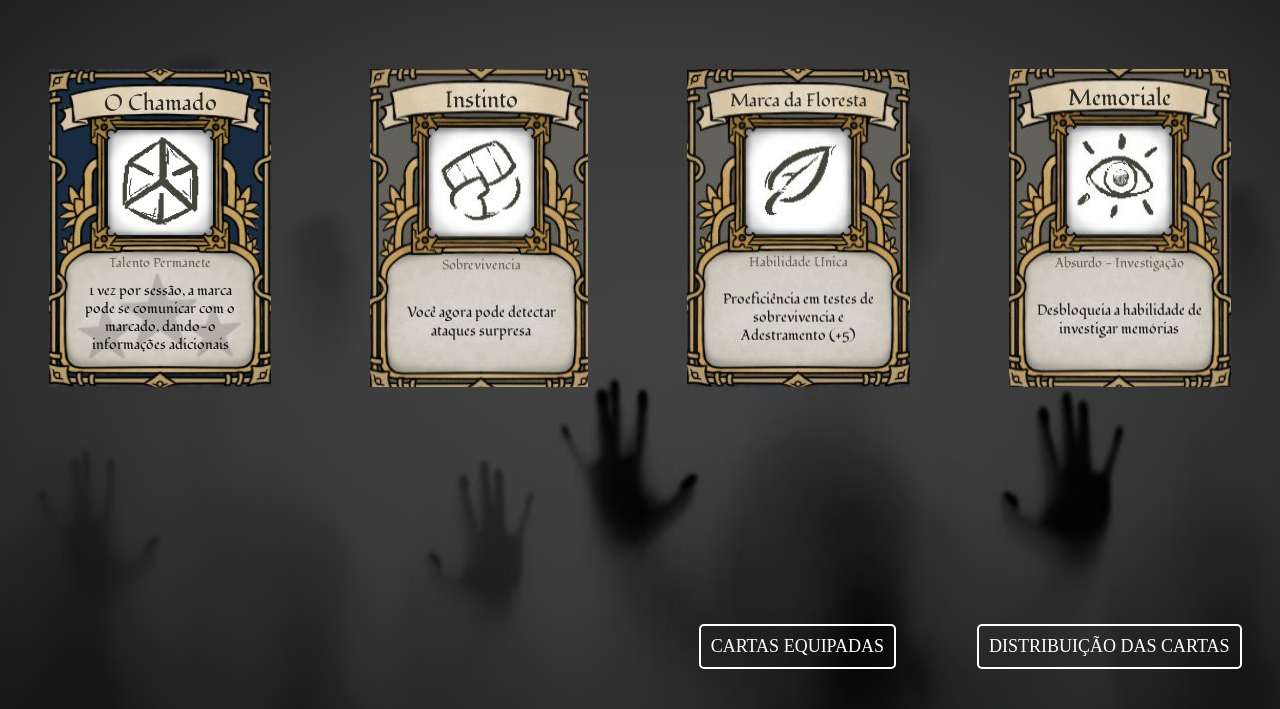
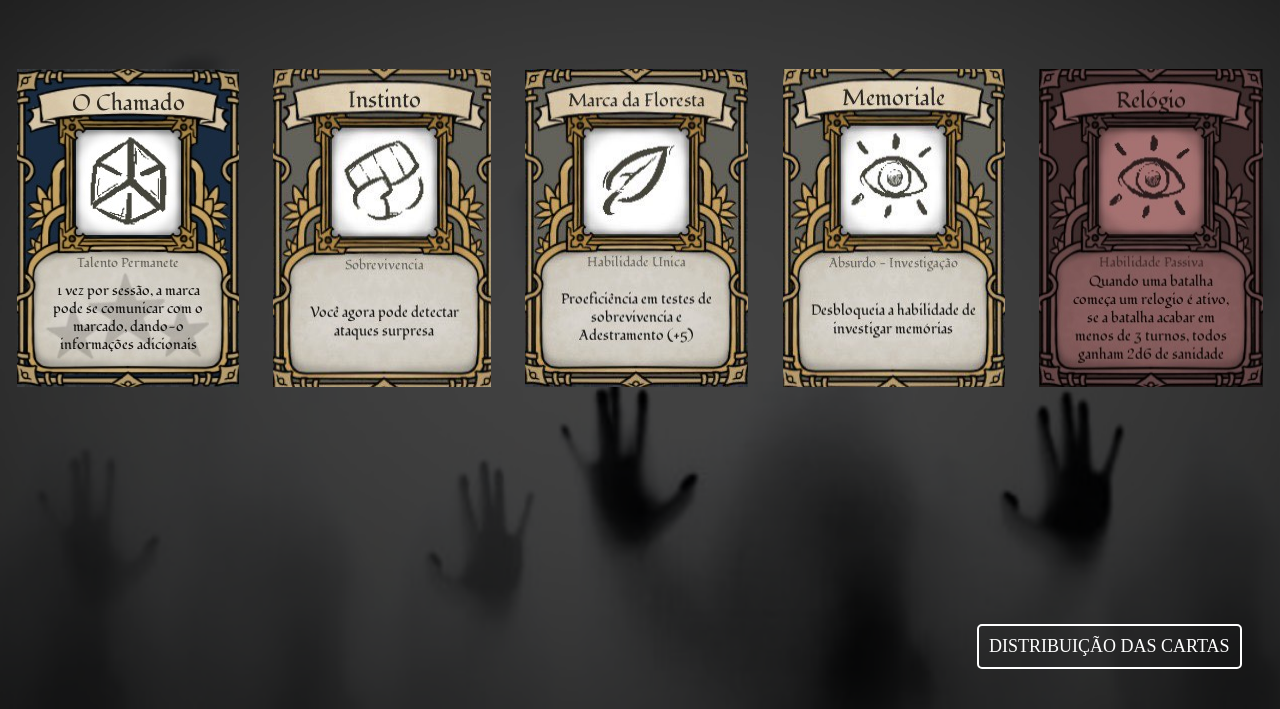
Before and after one commit to DayRay/Key, a plain HTML site: page index.html in a window 1280 px wide. Shown: the part 91-800 px from the top of the page. Drawn offline with Linux system fonts and the light colour scheme.

Commit message:
New.EmptySlot

```diff
--- a/index.html
+++ b/index.html
@@ -19,7 +19,7 @@
     <body>
         <footer>
             <a class="card-distribuition" href="dis.html">DISTRIBUIÇÃO DAS CARTAS</a>
-            <a class="card-equipped" href="cartas-equipadas.html">CARTAS EQUIPADAS</a>
+
         </footer>
         <div class="tittles">
             <h1>TODAS AS CARTAS</h1>
@@ -30,6 +30,7 @@
             <img src="CARTAS-KEY/2.png" class="com" onclick="addLocalStorage(this)" alt="Instinto">
             <img src="CARTAS-KEY/3.png" class="com" onclick="addLocalStorage(this)" alt="MarcaFloresta">
             <img src="CARTAS-KEY/4.png" class="com" onclick="addLocalStorage(this)" alt="Memoriale">
+            <img src="CARTAS-KEY/Relogio.png" alt="Relogio">
         </div>
 
     </body>
```
Also changed, not shown: CARTAS-KEY/Relogio.png (added), SITE ELEMENTS/EmptySlot.png.
